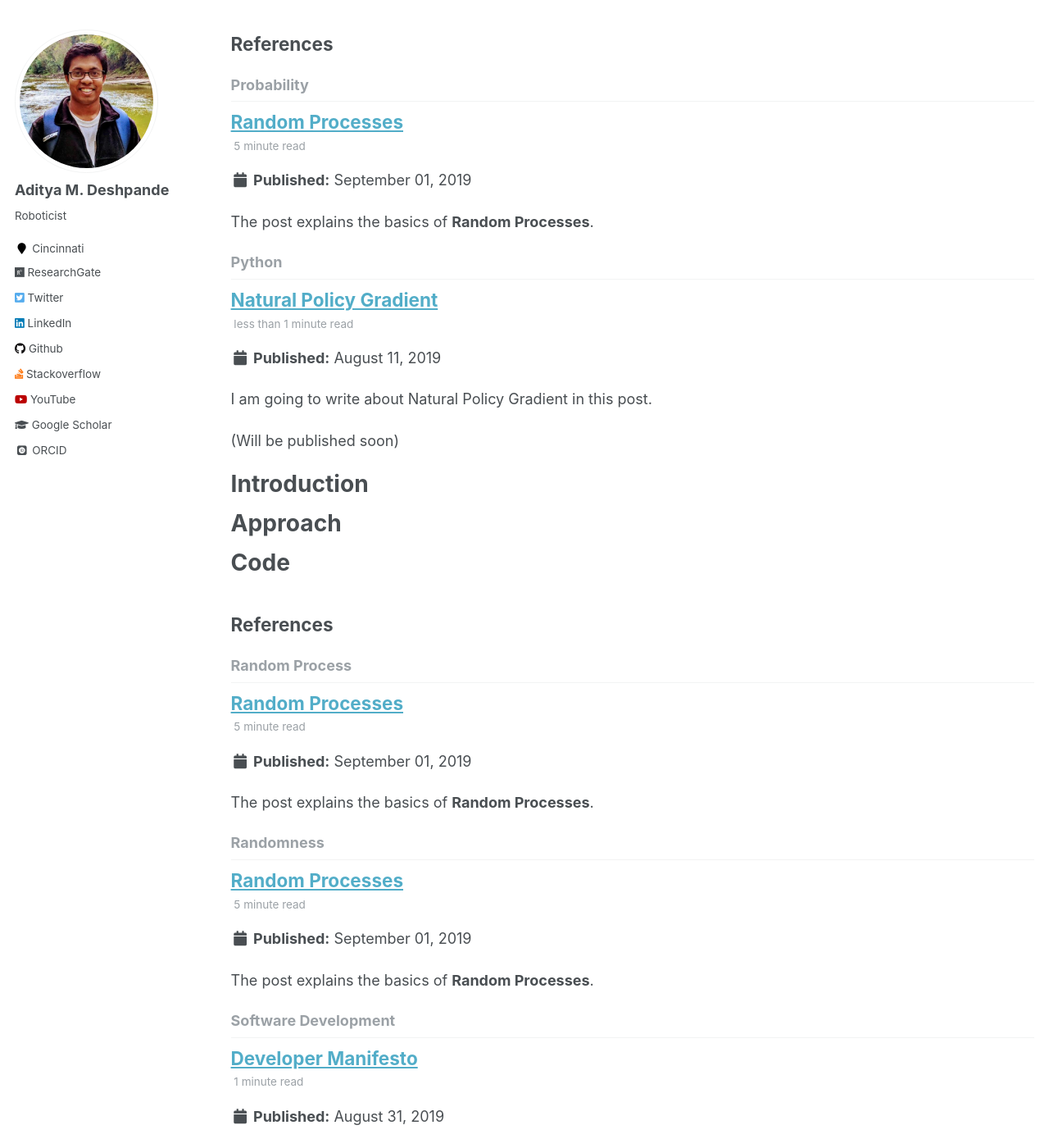
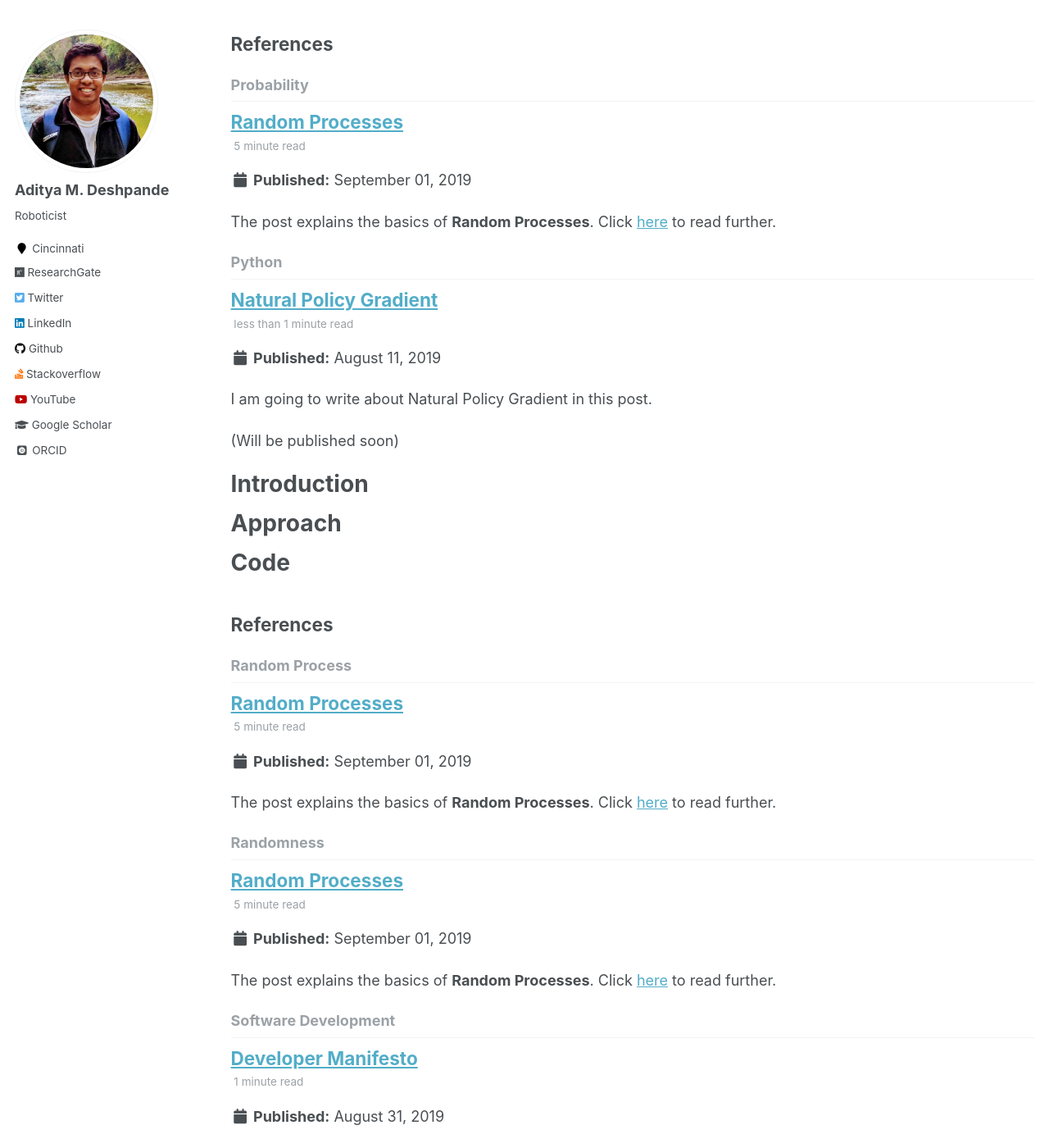
Before and after one commit to adipandas/adipandas.github.io, a Jekyll site: the page built from _pages/tag-archive.html, in a window 1280 px wide and 1400 px high, scrolled down 3246 px. Shown: the whole window at 82% size. Built offline with Jekyll 4.4.1, drawn with Linux system fonts in a browser that asks for light colours; some web fonts are replaced; some of the changed text lies outside the part shown.

Commit message:
Update 2019-09-01-random-process.md

```diff
--- a/_posts/2019-09-01-random-process.md
+++ b/_posts/2019-09-01-random-process.md
@@ -1,7 +1,7 @@
 ---
 title: 'Random Processes'
 date: 2019-09-01
-excerpt: The post explains the basics of **Random Processes**.
+excerpt: The post explains the basics of **Random Processes**. Click [here](https://adipandas.github.io/posts/2019/09/random-process/) to read further.
 permalink: /posts/2019/09/random-process/
 tags:
   - Random Process
```
